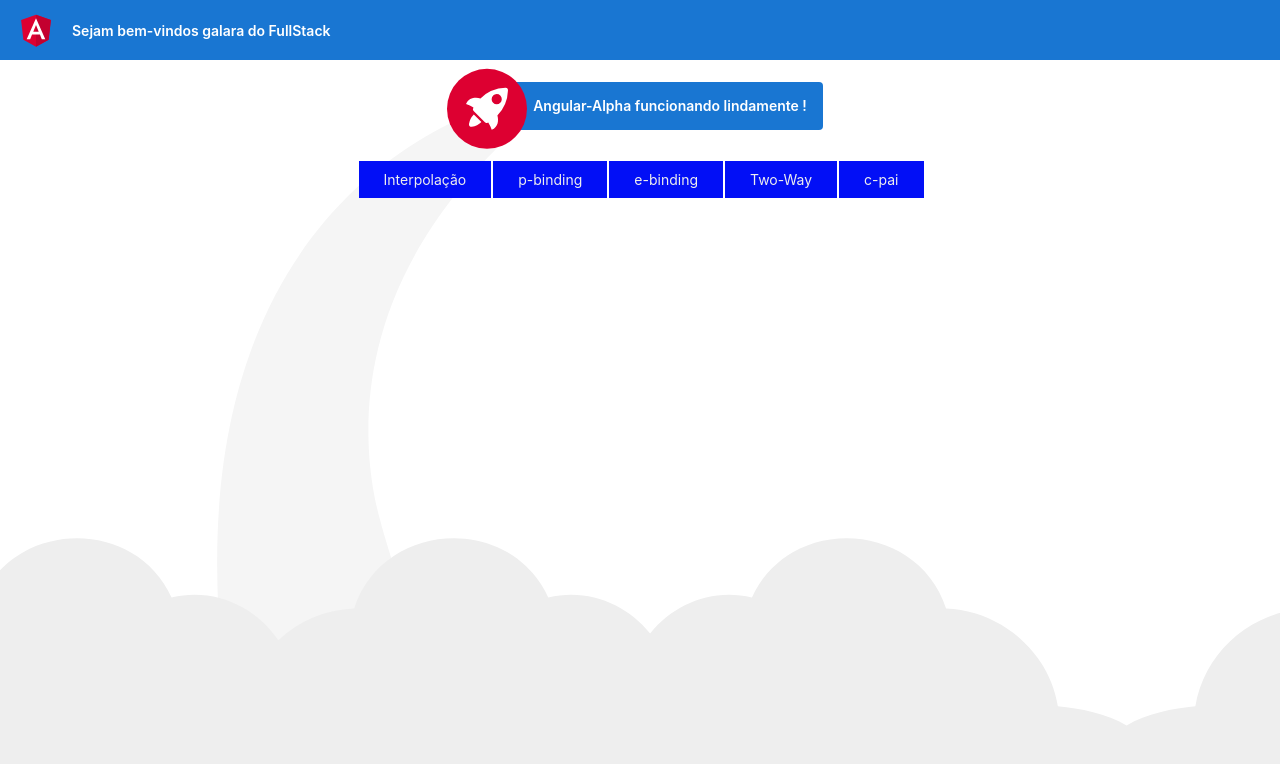
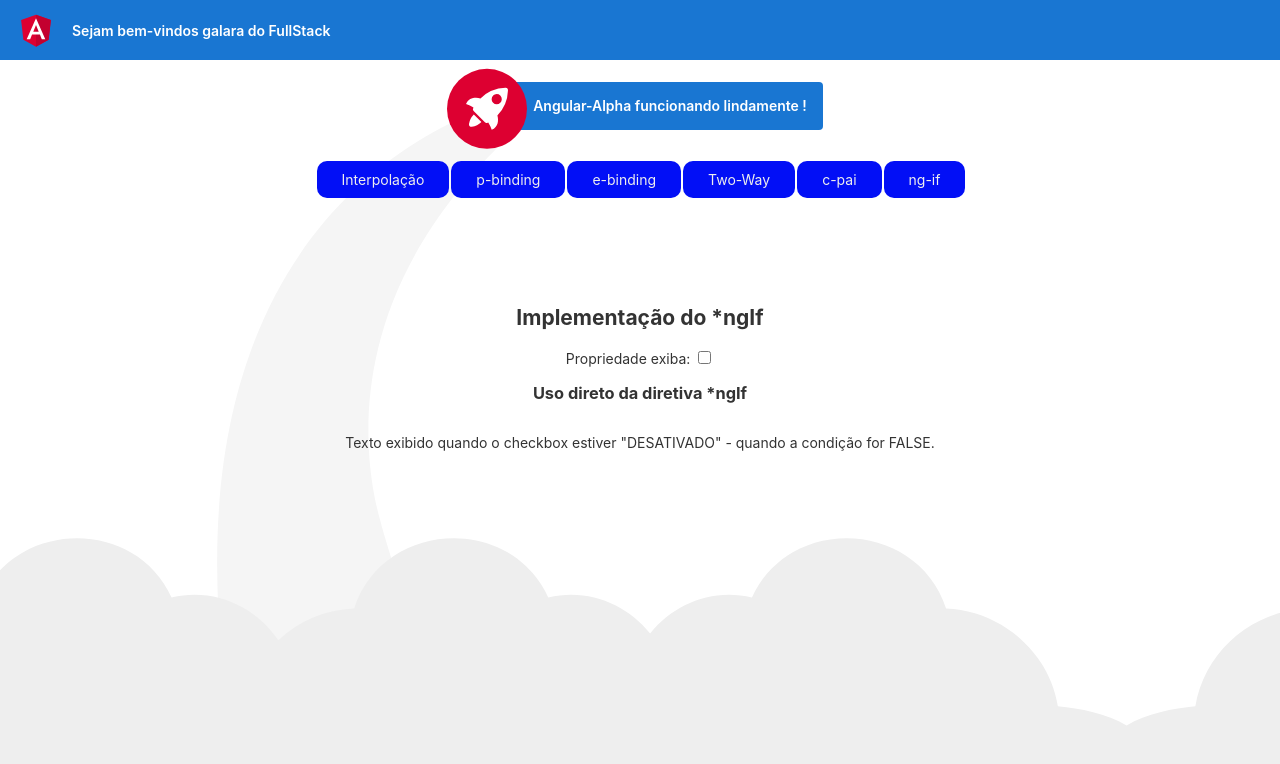
Before and after one commit to LeonardoOliveiraRosaDev/Angular, an Angular app: page /ng-if in a window 1280 px wide. Before the commit this address led to /. Shown: the top 764 px of the page. Built offline with nearby package versions, Linux system fonts and the light colour scheme.

Commit message:
23082022-22:51

```diff
--- a/src/app/app-routing.module.ts
+++ b/src/app/app-routing.module.ts
@@ -8,14 +8,14 @@ import { PBindingComponent } from './componentes/p-binding/p-binding.component';
 import { EBindingComponent } from './componentes/e-binding/e-binding.component';
 import { TwoWayComponent } from './componentes/two-way/two-way.component';
 import { CPaiComponent } from './componentes/c-pai/c-pai.component';
+import { NgIfComponent } from './componentes/ng-if/ng-if.component';
 const routes: Routes = [
 {path:'interpolacao', component: InterpolacaoComponent},
 {path: 'p-binding' , component: PBindingComponent},
 {path: 'e-binding' , component: EBindingComponent},
 {path: 'two-way', component: TwoWayComponent},
 {path: 'rota-pai', component: CPaiComponent},
-
-
+{path: 'ng-if', component: NgIfComponent}
 ];
 
 @NgModule({
--- a/src/app/app.component.css
+++ b/src/app/app.component.css
@@ -289,10 +289,12 @@
     text-decoration: none;
     display:inline-block;
     margin-left: 2px;
+    border-radius: 10px;
 
   }
   a:hover, a:active{
     background-color: #00a6ff;
     color: black;
     font-weight: bold;
+    border-radius: 10px;
   }
--- a/src/app/app.component.html
+++ b/src/app/app.component.html
@@ -45,6 +45,7 @@
   <a routerLink = "/e-binding">e-binding</a>
   <a routerLink = "/two-way">Two-Way</a>
   <a routerLink = "/rota-pai">c-pai</a>
+  <a routerLink = "ng-if">ng-if</a>
  </nav>
 
 
--- a/src/app/app.module.ts
+++ b/src/app/app.module.ts
@@ -10,6 +10,7 @@ import { TwoWayComponent } from './componentes/two-way/two-way.component';
 import { CPaiComponent } from './componentes/c-pai/c-pai.component';
 import { InputComponent } from './componentes/input/input.component';
 import { OutputComponent } from './componentes/output/output.component';
+import { NgIfComponent } from './componentes/ng-if/ng-if.component';
 
 @NgModule({
   declarations: [
@@ -21,7 +22,8 @@ import { OutputComponent } from './componentes/output/output.component';
     TwoWayComponent,
     CPaiComponent,
     InputComponent,
-    OutputComponent
+    OutputComponent,
+    NgIfComponent
   ],
   imports: [
     // este é o local para registrat cada um dos modulos de dependencia do projeto
--- /dev/null
+++ b/src/app/componentes/ng-if/ng-if.component.html
@@ -0,0 +1,17 @@
+<div class ="content">
+    <h2>{{ tituloComp }}</h2>
+
+    <div>
+        Propriedade exiba: <input type='checkbox' [(ngModel)] = "exiba"/>
+    </div>
+
+    <!-- Uso direto da diretiva *ngIf -->
+    <h3>Uso direto da diretiva *ngIf</h3>
+    <p *ngIf = "exiba"> <!-- Qual é o Seu valor ?  R: TRUE -->
+        Texto exibido quando o checkbox estiver "ATIVADO" - quando a condição for TRUE.
+
+    </p>
+    <p *ngIf = "!exiba">    <!-- Qual é o seu valor ? FALSE-->
+         Texto exibido quando o checkbox estiver "DESATIVADO" - quando a condição for FALSE.
+    </p>
+</div>
--- /dev/null
+++ b/src/app/componentes/ng-if/ng-if.component.ts
@@ -0,0 +1,25 @@
+import { Component, OnInit } from '@angular/core';
+
+@Component({
+  selector: 'app-ng-if',
+  templateUrl: './ng-if.component.html',
+  styleUrls: ['./ng-if.component.css']
+})
+export class NgIfComponent implements OnInit {
+
+  constructor() { }
+
+  ngOnInit(): void {
+  }
+
+  // Definir a propriedade de titulo do componente
+  tituloComp: string = 'Implementação do *ngIf'
+
+  // Criar uma propriedade a ser vinculada com a nossa view
+  //  E avaliada pela diretiva *ngIf. Quando existe a ausência
+  // de um valor definido, diretamente, para uma
+  // propriedade booleana o TS/Angular interpretam essa
+  // propriedade como um elemento com padrão - FALSE
+  exiba!: boolean
+
+}
```
Also changed, not shown: src/app/componentes/ng-if/ng-if.component.css (added), 1 other file (tests, documents, lock files or other folders).
